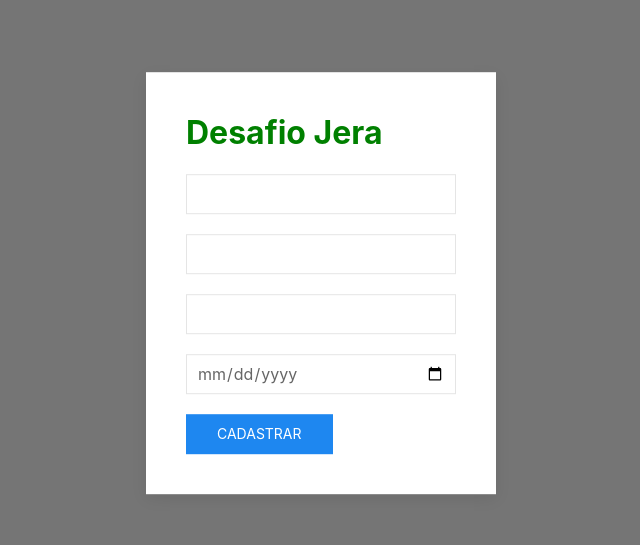
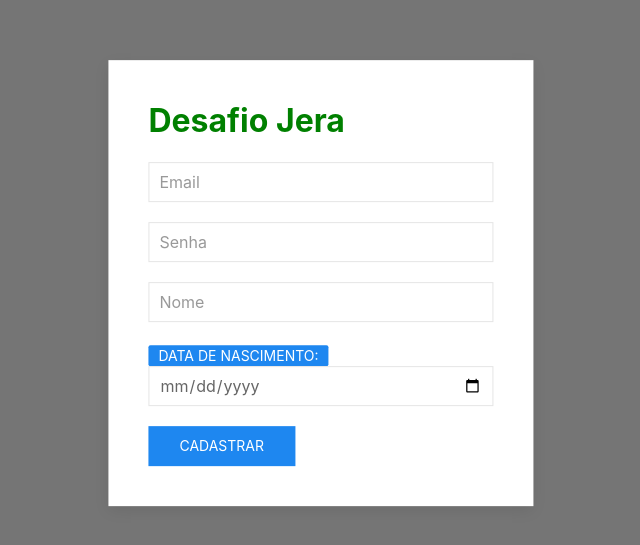
Before and after one commit to Pedrogregorio/desafio-jera-frontend, a Vue app: page /cadastro in a window 1280 px wide. Shown: the part 117-662 px from the top of the page, without its empty margins (319-959 px from the left). Built offline with nearby package versions, Linux system fonts and the light colour scheme.

Commit message:
Corrigindo erros de logout

```diff
--- a/src/views/Cadastro.vue
+++ b/src/views/Cadastro.vue
@@ -8,15 +8,16 @@
                 </div>
                 <form @submit.prevent="cadastrar">
                     <div class="uk-margin">
-                        <input class="uk-input" v-model="email" type="email">
+                        <input class="uk-input" placeholder="Email" v-model="email" type="email">
                     </div>
                     <div class="uk-margin">
-                        <input class="uk-input" v-model="senha" type="password">
+                        <input class="uk-input" placeholder="Senha" v-model="senha" type="password">
                     </div>
                     <div class="uk-margin">
-                        <input class="uk-input" v-model="nome" type="text">
+                        <input class="uk-input" placeholder="Nome" v-model="nome" type="text">
                     </div>
                     <div class="uk-margin">
+                        <label class="uk-label">Data de nascimento:</label>
                         <input class="uk-input" v-model="nascimento" type="date">
                     </div>
                     <button class="uk-button uk-button-primary" type="submit">Cadastrar</button>
--- a/src/views/Login.vue
+++ b/src/views/Login.vue
@@ -8,10 +8,10 @@
           </div>
           <form @submit.prevent="autenticacao">
             <div class="uk-margin">
-              <input class="uk-input" type="email" v-model="email">
+              <input class="uk-input" placeholder="Email" type="email" v-model="email">
             </div>
             <div class="uk-margin">
-              <input class="uk-input" type="password" v-model="senha">
+              <input class="uk-input" type="password" placeholder="Senha" v-model="senha">
             </div>
             <div class="uk-margin">
               <button class="uk-button uk-button-primary" type="submit">Entrar</button>
--- a/src/views/Perfil.vue
+++ b/src/views/Perfil.vue
@@ -55,6 +55,16 @@ export default {
                 this.Perfils = resposta.data
             })
         },
+        async logout(){
+            try {
+                const resposta = await localStorage.removeItem('token')
+                this.$router.push({ name: 'Login' })
+            } catch (error) {
+
+                return {status: 'Erro'}
+            }
+
+        },
         show(){
             this.Add = !this.Add
         },
```
